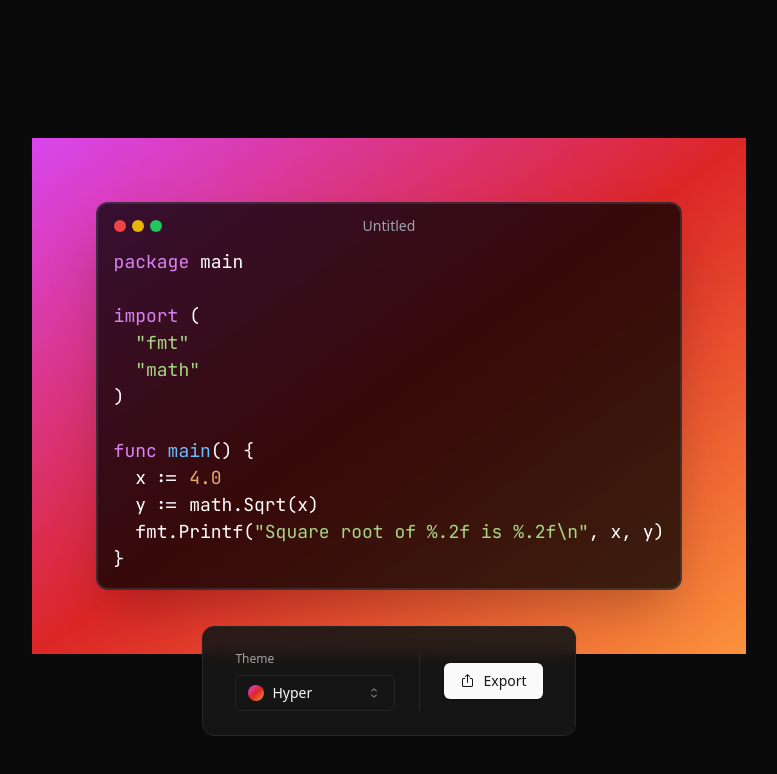
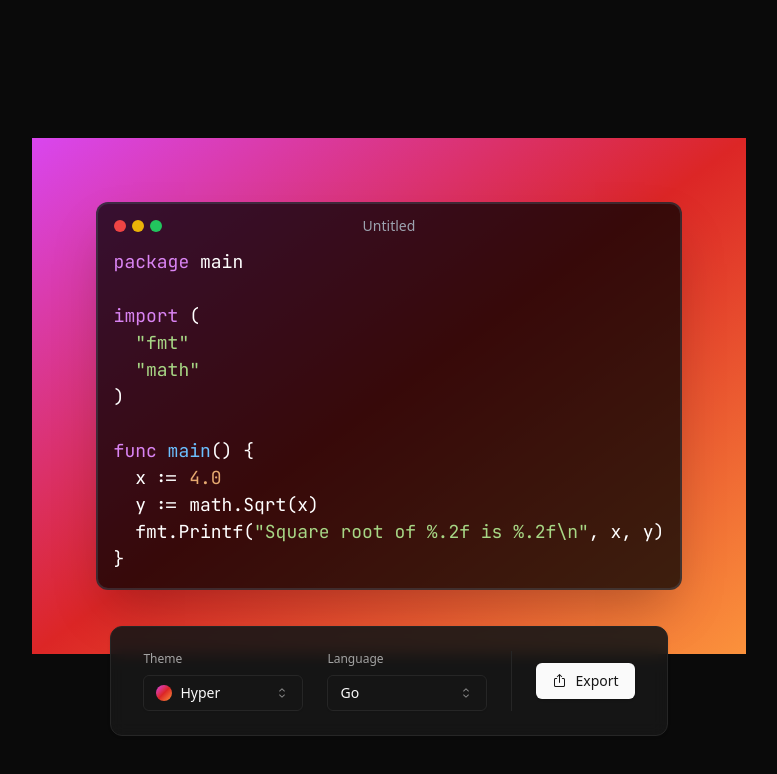
Before and after one commit to Dmitriifd/react-code-screenshot, a React (Vite) app: page / in a window 1280 px wide. Shown: the top 774 px of the page, without its empty margins (251-1028 px from the left). Built offline with nearby package versions, Linux system fonts and the light colour scheme.

Commit message:
LanguageSelect

```diff
--- a/src/App.jsx
+++ b/src/App.jsx
@@ -6,6 +6,7 @@
 import { Card, CardContent } from './components/ui/card';
 import ExportOptions from './components/controls/ExportOptions';
 import ThemeSelect from './components/controls/ThemeSelect';
+import LanguageSelect from './components/controls/LanguageSelect';
 
 function App() {
   const theme = useStore((state) => state.theme);
@@ -58,6 +59,7 @@
       <Card className='fixed bottom-16 py-6 px-8 mx-6 bg-neutral-900/90 backdrop-blur'>
         <CardContent className='flex flex-wrap gap-6 p-0'>
           <ThemeSelect />
+          <LanguageSelect />
           <div className='w-px bg-neutral-800' />
           <div className='place-self-center'>
             <ExportOptions targetRef={editorRef} />
--- /dev/null
+++ b/src/components/controls/LanguageSelect.jsx
@@ -0,0 +1,44 @@
+import { languages } from '@/options';
+import {
+  Select,
+  SelectContent,
+  SelectItem,
+  SelectTrigger,
+  SelectValue,
+} from '../ui/select';
+import useStore from '@/store';
+import { MagicWandIcon } from '@radix-ui/react-icons';
+
+export default function LanguageSelect() {
+  const language = useStore((state) => state.language);
+  const autoDetectLanguage = useStore((state) => state.autoDetectLanguage);
+
+  const handleChange = (language) => {
+    if (language === 'auto-detect') {
+      useStore.setState({ autoDetectLanguage: true, language: 'plaintext' });
+    } else {
+      useStore.setState({ autoDetectLanguage: false, language });
+    }
+  };
+  return (
+    <div>
+      <label className='block mb-2 text-xs font-medium text-neutral-400'>
+        Language
+      </label>
+      <Select value={language} onValueChange={handleChange}>
+        <SelectTrigger className='w-40'>
+          {autoDetectLanguage && <MagicWandIcon className='mr-2' />}
+          <SelectValue placeholder='Select Language' />
+        </SelectTrigger>
+        <SelectContent className='dark max-h-[500px]'>
+          <SelectItem value='auto-detect'>Auto Detect</SelectItem>
+          {Object.entries(languages).map(([lang, name]) => (
+            <SelectItem key={lang} value={lang}>
+              {name}
+            </SelectItem>
+          ))}
+        </SelectContent>
+      </Select>
+    </div>
+  );
+}
```
